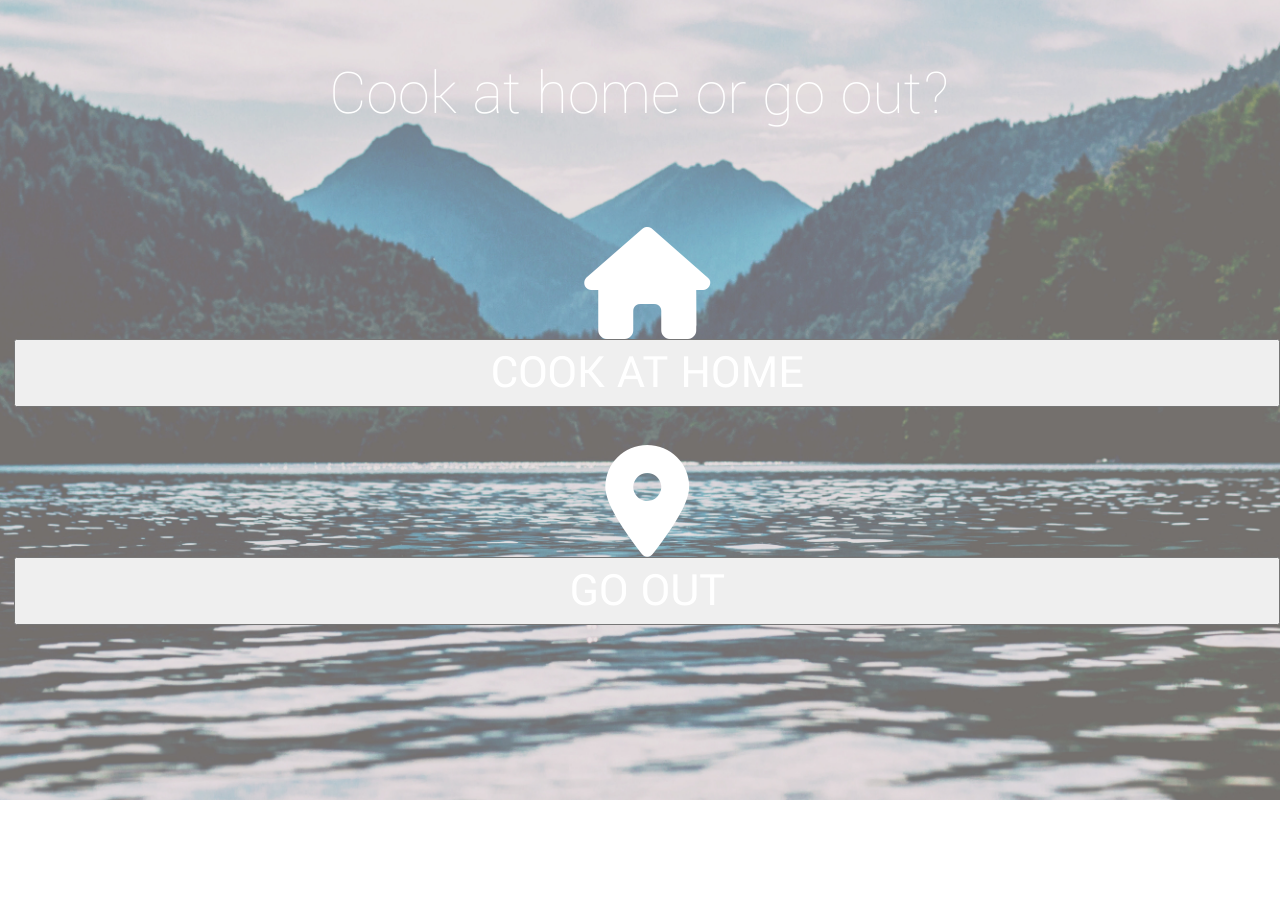
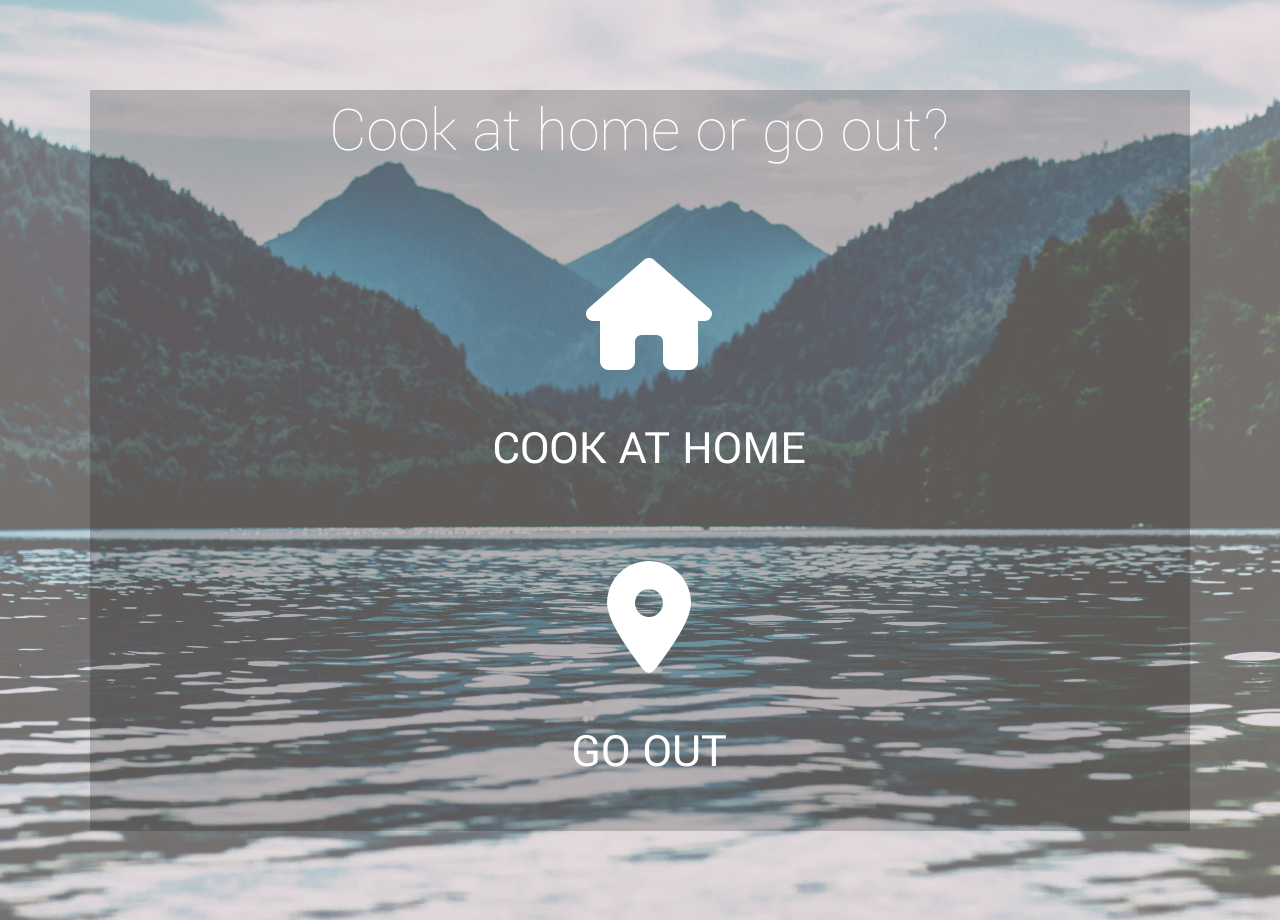
Before and after one commit to alliestehney/stressEating, a React (Create React App) app in the folder client/: page / in a window 1280 px wide. Both pictures are taken after a click on the button 390 px from the left and 403 px from the top of the page. Before the commit the page ends 800 px from the top, so only its background shows below. Built offline with nearby package versions, Linux system fonts and the light colour scheme.

Commit message:
More desktop styling

```diff
--- a/client/src/components/CookOrBuy.js
+++ b/client/src/components/CookOrBuy.js
@@ -15,11 +15,11 @@ class CookOrBuy extends Component {
 
                 <div className="iconGrouping" onClick= {this.props.showDietaryForm.bind(this)}>
                     <i className="fa fa-home" aria-hidden="true"></i>
-                    <button className="Cook" type="button" value="cook">COOK AT HOME</button>
+                    <p className="Cook" type="button" value="cook">COOK AT HOME</p>
                 </div>
                 <div className="iconGrouping" onClick= {this.props.fetchRestaurants.bind(this)}>
                     <i className="fa fa-map-marker" aria-hidden="true"></i>
-                    <button className="GoOut" type="button" value="goOut">GO OUT</button>
+                    <p className="GoOut" type="button" value="goOut">GO OUT</p>
                 </div>
             </ul>
           </div>
--- a/client/src/index.css
+++ b/client/src/index.css
@@ -200,11 +200,16 @@ ul {
 	padding-top: 3%;
 }
 
-.iconGrouping button {
+.iconGrouping p {
 	font-size: 3rem;
 	color: white;
 	font-weight: 400;
 	font-family: 'Yantramanav', sans-serif;
+}
+
+.CookOrBuy {
+	background-color: rgba(0,0,0,0.2);
+	margin: 7% 7%;
 }
 
 
@@ -395,7 +400,7 @@ ul {
 			font-size: 3rem;
 		}
 
-		.iconGrouping button {
+		.iconGrouping p {
 			color: white;
 			font-size: 1rem;
 			margin-top: 5%;
```
